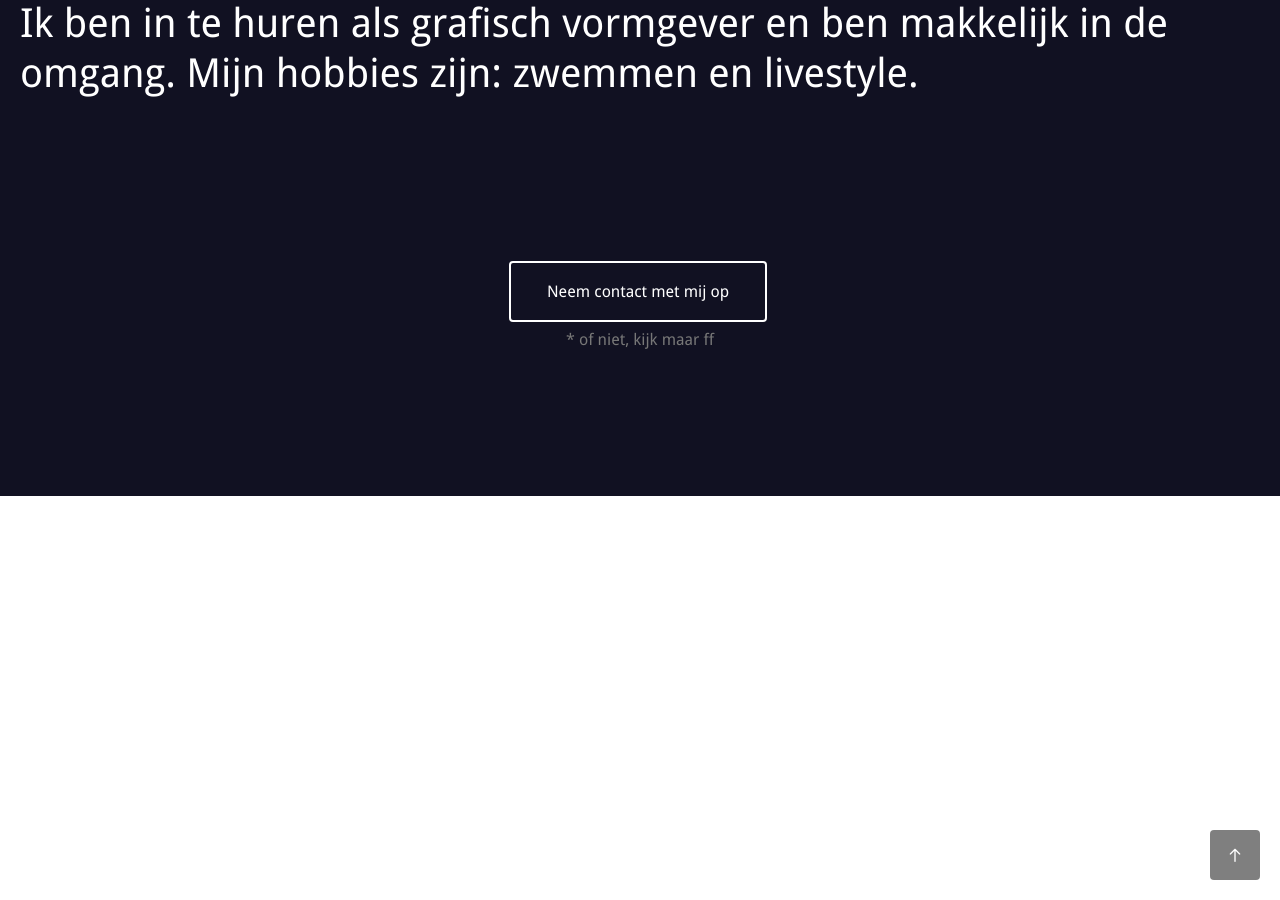
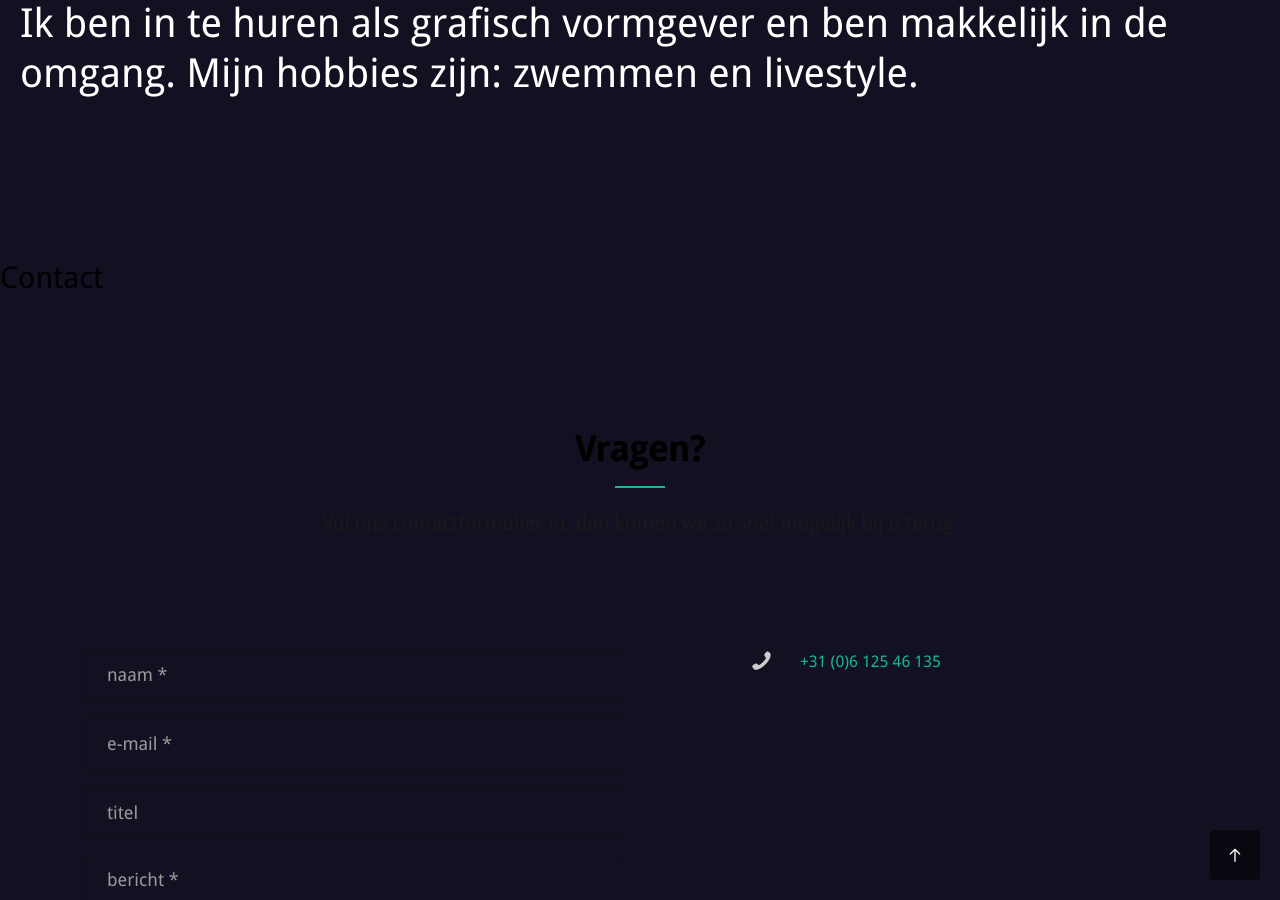
Before and after one commit to apsweb/baddie, a Jekyll site: the page built from index.md, in a window 1280 px wide and 900 px high, scrolled down 1135 px. Built offline with Jekyll 4.4.1, drawn with Linux system fonts in a browser that asks for light colours; some web fonts are replaced.

Commit message:
Updated '_includes/footer.html' via CloudCannon

```diff
--- a/_includes/footer.html
+++ b/_includes/footer.html
@@ -1,78 +1,17 @@
 	<footer id="gtco-footer" role="contentinfo">
 
+	    <h2 id="contact">Contact</h2>
+
+	    	{% include contact.html %}
+
+	    {% comment %}
 	    <div class="display-tc">
 
 
 							<p class="animate-box" data-animate-effect="fadeInUp"><a class="btn btn-white btn-lg btn-outline editable" href="/contact">Neem contact met mij op</a><span class="ofniet">* of niet, kijk maar ff</span></p>
 	</div>
+	  {% endcomment %}
 
 
-	    {% comment %}
-
-
-		<div class="gtco-container">
-			<div class="row row-p	b-md">
-
-			    	<div class="col-md-4">
-					<div class="gtco-widget ">
-						<h3>Contact</h3>
-						<ul class="gtco-quick-contact">
-							<li><a href="tel:{{ site.data.social.phone }}"><i class="icon-phone"></i> {{ site.data.social.phone }}</a></li>
-							{% comment %}<li><a href="mailto:{{ site.data.social.email }}"><i class="icon-mail2"></i> {{ site.data.social.email }}</a></li>
-							<li><a href="{{ site.data.social.chat }}"><i class="icon-chat"></i> Live Chat</a></li>{% endcomment %}
-						</ul>
-					</div>
-				</div>
-
-				<div class="col-md-4 pull-right">
-					<div class="gtco-widget">
-						<h3 class="editable">Over ons</h3>
-						<p class="editable">Wij maken responsive webshops en zijn gespecialiseerd in Shopify.
-
-Benieuwd naar wat wij voor u kunnen betekenen?
-Neem dan vandaag nog <a href="/contact/">contact</a> met ons op.</p>
-					</div>
-				</div>
-
-{% comment %}
-				<div class="col-md-4 col-md-push-1">
-					<div class="gtco-widget">
-						<h3 class="editable">Links</h3>
-						<ul class="gtco-footer-links">
-							<li><a href="#">Knowledge Base</a></li>
-							<li><a href="#">Career</a></li>
-							<li><a href="#">Press</a></li>
-							<li><a href="#">Terms of services</a></li>
-							<li><a href="#">Privacy Policy</a></li>
-						</ul>
-					</div>
-				</div>
-{% endcomment %}
-
-
-			</div>
-
-			<div class="row copyright">
-				<div class="col-md-12">
-					<p class="pull-left">
-						<small class="block editable">© 2018 - WebshopandGo. Alle rechten voorbehouden.</small>
-						{% comment %}<small class="block">Designed by <a href="http://gettemplates.co/" target="_blank">GetTemplates.co</a></small>{% endcomment %}
-					</p>
-					{% comment %}
-					<p class="pull-right">
-						<ul class="gtco-social-icons pull-right">
-							<li><a href="{{ site.data.social.twitter_url }}"><i class="icon-twitter"></i></a></li>
-							<li><a href="{{ site.data.social.facebook_url }}"><i class="icon-facebook"></i></a></li>
-							<li><a href="{{ site.data.social.linkedin_url }}"><i class="icon-linkedin"></i></a></li>
-							<li><a href="{{ site.data.social.dribble_url }}"><i class="icon-dribbble"></i></a></li>
-						</ul>
-					</p>
-					{% endcomment %}
-				</div>
-			</div>
-
-		</div>
-
-		  {% endcomment %}
 
 	</footer>
```
